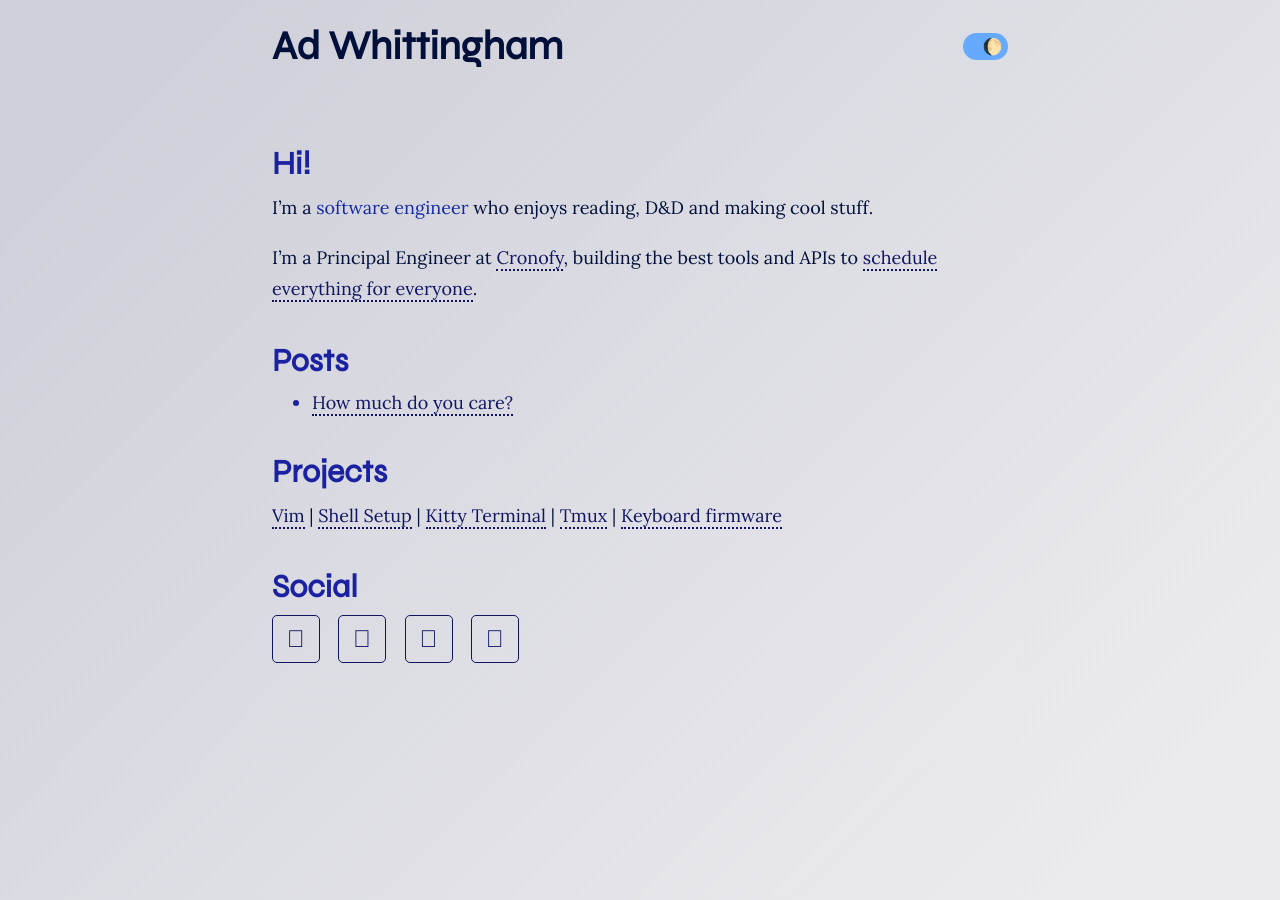
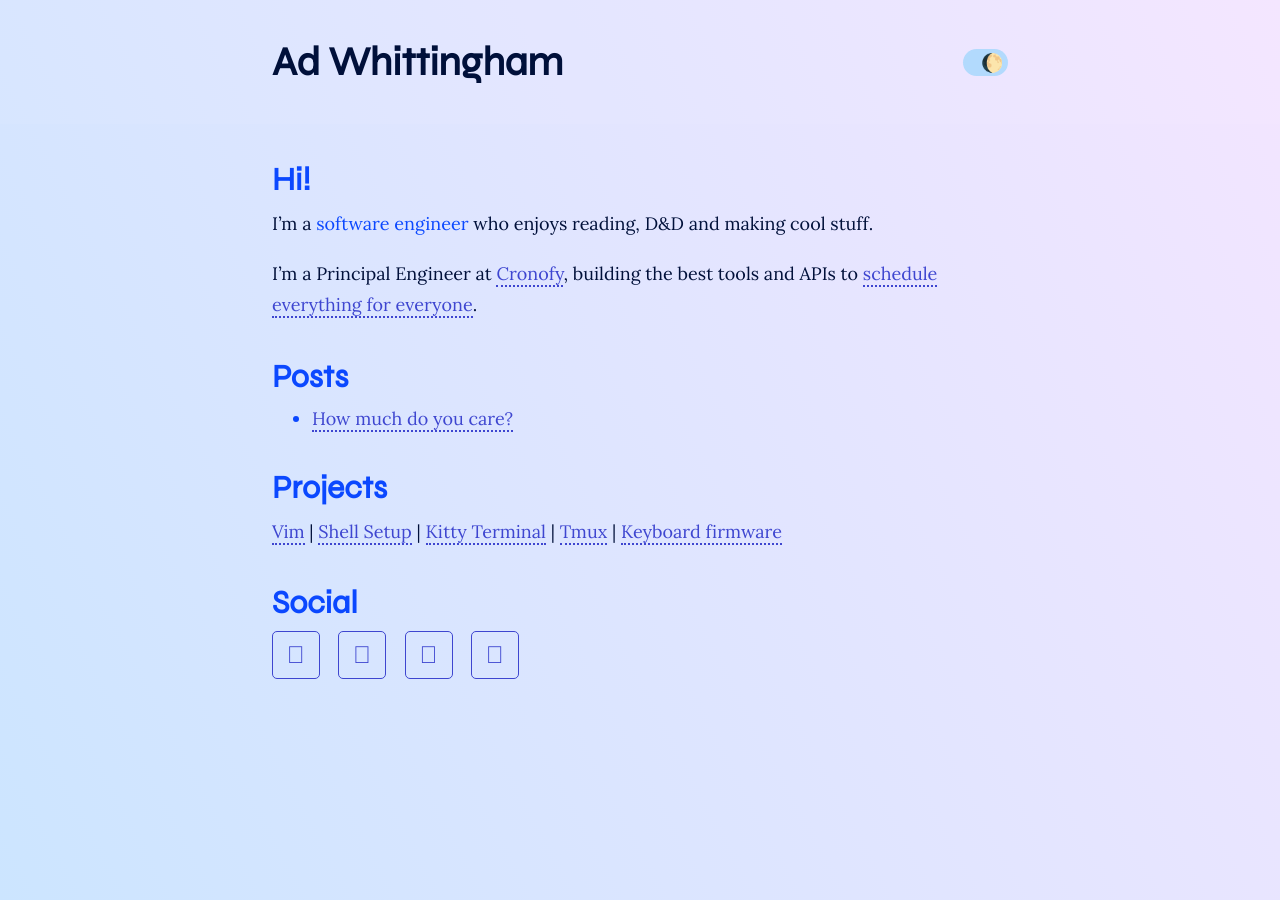
Before and after one commit to AdamWhittingham/personal-site, a Jekyll site: the page built from index.md, in a window 1280 px wide. Built offline with Jekyll 4.4.1, drawn with Linux system fonts in a browser that asks for light colours; nearby versions of some CDN libraries.

Commit message:
Overhaul colors

```diff
--- a/_sass/_colors.scss
+++ b/_sass/_colors.scss
@@ -4,25 +4,25 @@
 }
 
 body {
-  --background: linear-gradient(135deg, #020220 0%, #131330 100%);
+  --background: linear-gradient(135deg, #0f315e 0%, #060941 100%);
   --back: var(--back-dark);
   --text: #FFFFFF;
   --headings: #FFEB4B;
   --selection: #2050AF;
   --link: #DDDDFF;
   --link-hover: #AAAAFF;
-  --emphasis: #FFCB40;
   --blockquote: rgba(255, 255, 255, 0.2);
+
+  --emphasis: var(--headings);
 }
 
 body.light {
-  --background: linear-gradient(135deg, #D0D0DA 10%, #EBEBEF 90%);
+  --background: linear-gradient(62deg, #cce5ff 0%, #f3e5ff 100%);
   --back: var(--back-light);
   --text: #00103A;
-  --headings: #1B22A1;
-  --selection: #7DB5E6;
-  --link: #101461;
-  --link-hover: #00007D;
-  --emphasis: #142AA4;
+  --headings: #0B48FF;
+  --selection: #7DB5FF;
+  --link: #3e46d0;
+  --link-hover: #CA2B93;
   --blockquote: rgba(0, 0, 0, 0.05);
 }
--- a/_sass/_layout.scss
+++ b/_sass/_layout.scss
@@ -12,11 +12,12 @@ body {
 }
 
 main {
-  padding: 1rem 0 2rem;
+  padding-bottom: 5rem;
 }
 
 header{
-  padding: 1rem 0;
+  padding: 2rem 0;
+  background: rgba(255,255,255,0.05);
 
   h1 {
     font-size: 2.5rem;
@@ -56,13 +57,8 @@ header{
       &::before {
         position: absolute;
         display: block;
-        width: calc(50% - 1px);
-        margin-left: 1px;
-        height: 90%;
-        top: 1px;
-        border-radius: 2px;
-        font-size: 1rem;
         transition:
+          background 450ms ease-out,
           left 200ms ease-out,
           right 200ms ease-out;
       }
--- a/_sass/theme_switch.scss
+++ b/_sass/theme_switch.scss
@@ -1,28 +1,34 @@
 body.dark{
   nav .theme-toggle{
-    background: #444488;
+    background: #091740;
     &::before {
       content: '🌒';
       left: 0.25em;
     }
 
-    &:hover::before {
-      content: '🌓';
-      left: 0.75em;
+    &:hover{
+      background: #6385C1;
+      &::before {
+        content: '🌓';
+        left: 0.75em;
+      }
     }
   }
 }
 
 body.light{
   nav .theme-toggle{
-    background: #66aaff;
+    background: #b2dafd;
     &::before {
       content: '🌔';
       right: 0.25em;
     }
-    &:hover::before {
-      content: '🌓';
-      right: 0.75em;
+    &:hover{
+      background: #6385C1;
+      &::before {
+        content: '🌓';
+        right: 0.75em;
+      }
     }
   }
 }
--- a/_sass/typography.scss
+++ b/_sass/typography.scss
@@ -50,7 +50,11 @@ p{
   & + p { padding-top: 1em; }
 }
 
-li::marker { color: var(--headings)}
+li{
+  & > p + p { padding-top: 0; }
+  &::marker { color: var(--headings)}
+}
+
 
 ::selection,
 ::-moz-selection {
@@ -76,12 +80,10 @@ dl{
 }
 
 blockquote {
-  padding-left: 1em;
+  padding: 1em 1em;
+  border-radius: 0 5px 5px 0;
   background: var(--blockquote);
   margin: 1em 0;
-  p {
-    line-height: 3em;
-  }
 }
 
 ul {
```
Also changed, not shown: _drafts/2022-07-12-styles.md (+9 -3 lines).
